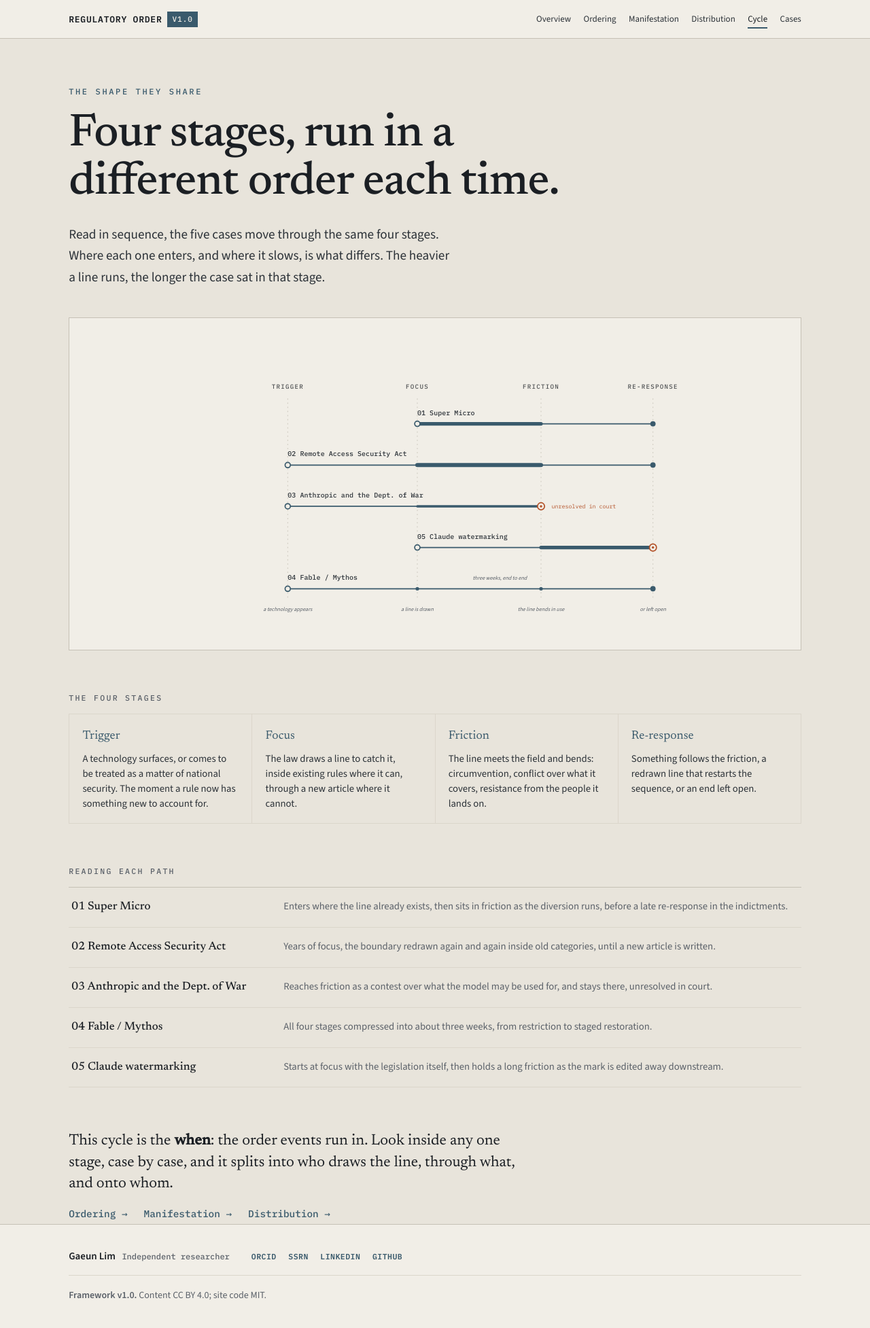
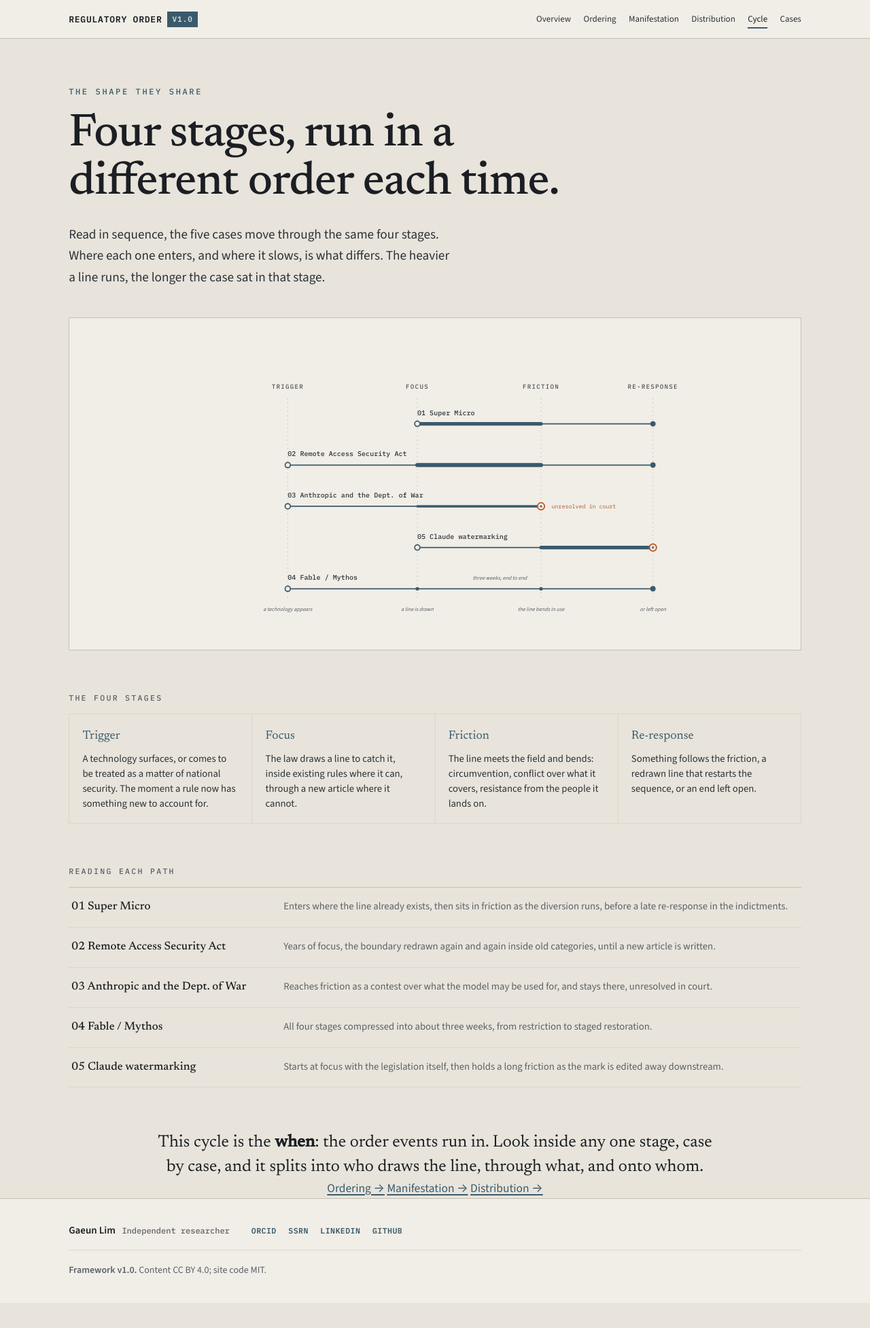
Before and after one commit to GaeunLim01/regulatory-order, a Jekyll site: the page built from framework/cycle/index.html, in a window 1280 px wide. Shown: the whole page at 68% size. Built offline with Jekyll 4.4.1, drawn with Linux system fonts in a browser that asks for light colours; after the commit the page ends 1917 px from its top, so only the background shows below that.

Commit message:
Add files via upload

```diff
--- a/assets/css/main.css
+++ b/assets/css/main.css
@@ -1493,14 +1493,14 @@
 .cov-lens__note { color: var(--muted); font-size: 0.9rem; }
 
 /* block 5 — perspective */
-.cov-persp { max-width: 100%; }
+.cov-persp { max-width: 100%; text-align: center; }
 .cov-persp p {
   font-family: var(--display);
   font-size: clamp(1.35rem, 1.1rem + 1vw, 1.9rem);
   line-height: 1.32;
   color: var(--ink);
-  margin: 0;
-  max-width: 30ch;
+  margin: 0 auto;
+  max-width: 48ch;
 }
 
 /* block 6 — papers */
@@ -1578,13 +1578,11 @@
 .cyc-read b { font-family: var(--display); font-weight: 500; font-size: 1.05rem; }
 .cyc-read span { color: var(--muted); font-size: 0.92rem; }
 
+.cyc-turn { text-align: center; }
 .cyc-turn p {
-  font-family: var(--display); font-size: clamp(1.15rem, 1rem + 0.7vw, 1.4rem);
-  line-height: 1.4; max-width: 54ch; margin: 0 0 1rem;
-}
-.cyc-turn__go { display: flex; flex-wrap: wrap; gap: 0.5rem 1.5rem; }
-.cyc-turn__go a { font: 500 0.9rem/1 var(--mono); color: var(--accent); text-decoration: none; padding-block: 0.3rem; border-bottom: 2px solid transparent; }
-.cyc-turn__go a:hover { border-bottom-color: var(--accent-soft); }
+  font-family: var(--display); font-size: clamp(1.2rem, 1rem + 0.8vw, 1.55rem);
+  line-height: 1.42; max-width: 60ch; margin: 0 auto;
+}
 
 /* nudge serif tracking so 'rn' clusters (Anthropic) don't read as 'm' */
 .cyc-read b, .cyc-st__k, .cyc-name { letter-spacing: 0.006em; }
```
